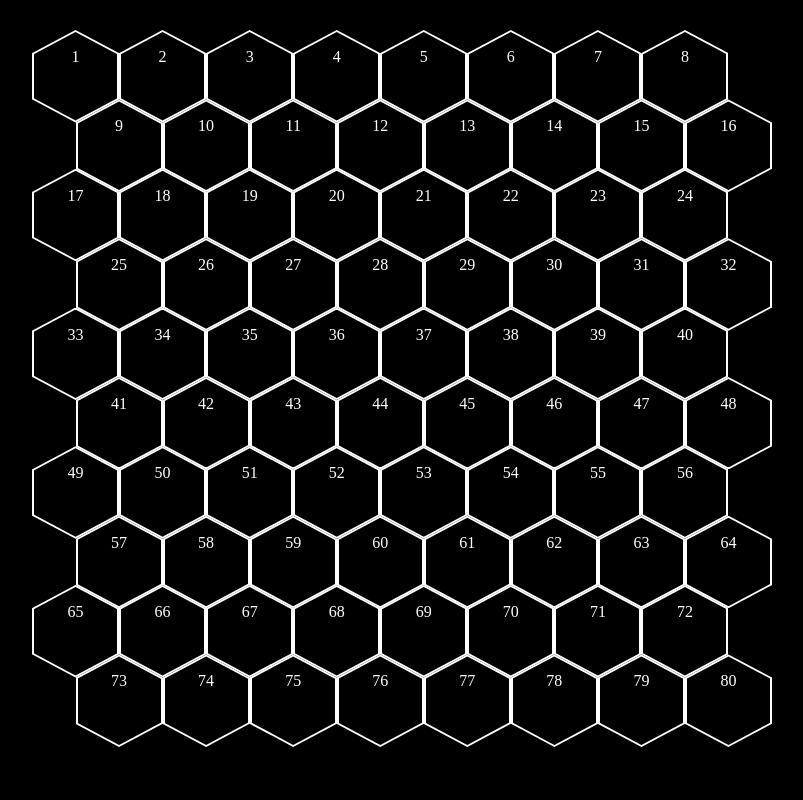
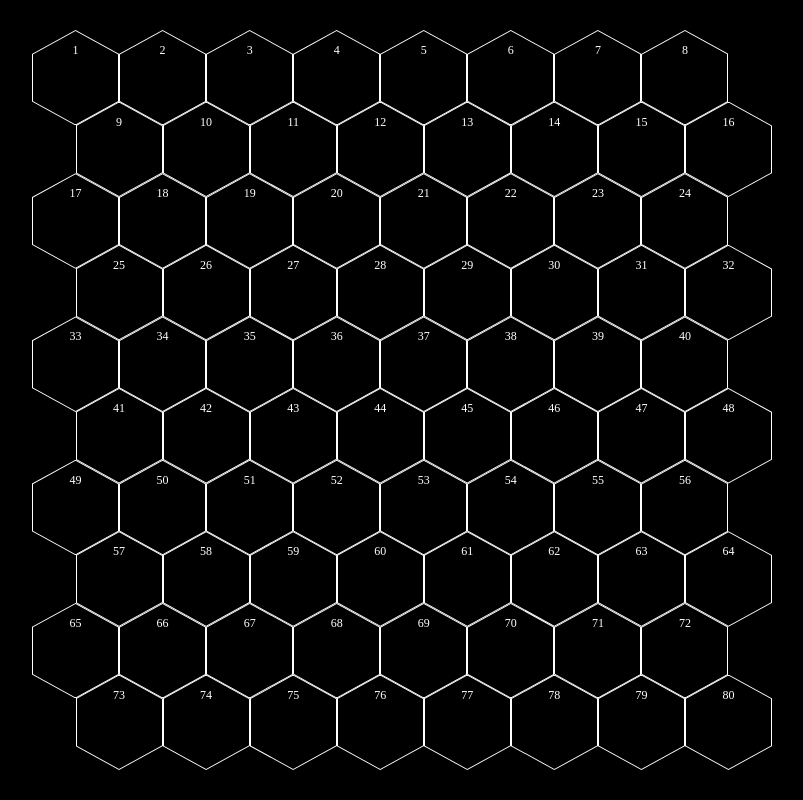
Before and after one commit to Paraldos/rpg-tools, a React (Vite) app: page / in a window 1280 px wide. Shown: the whole page, without its empty margins (238-1041 px from the left). Built offline with nearby package versions, Linux system fonts and the light colour scheme.

Commit message:
minor styling adjustments

```diff
--- a/src/components/field/Field.css
+++ b/src/components/field/Field.css
@@ -5,7 +5,7 @@
   height: 100%;
   width: 100%;
   position: relative;
-  padding: 2px;
+  padding: 1px;
 
   display: flex;
   flex-direction: column;
@@ -27,4 +27,5 @@
   left: 50%;
   transform: translateX(-50%);
   color: white;
+  font-size: 12px;
 }
--- a/src/components/map/Map.jsx
+++ b/src/components/map/Map.jsx
@@ -20,7 +20,7 @@ export default function HexMap() {
       className="map"
       style={{
         gridTemplateColumns: `repeat(${columns * 4 + 2} , 1fr)`,
-        gridTemplateRows: `repeat(${rows * 3 + 2}, 1fr)`,
+        gridTemplateRows: `repeat(${rows * 3 + 1}, 1fr)`,
       }}
     >
       {fieldsArray.map((fieldData, index) => (
```
